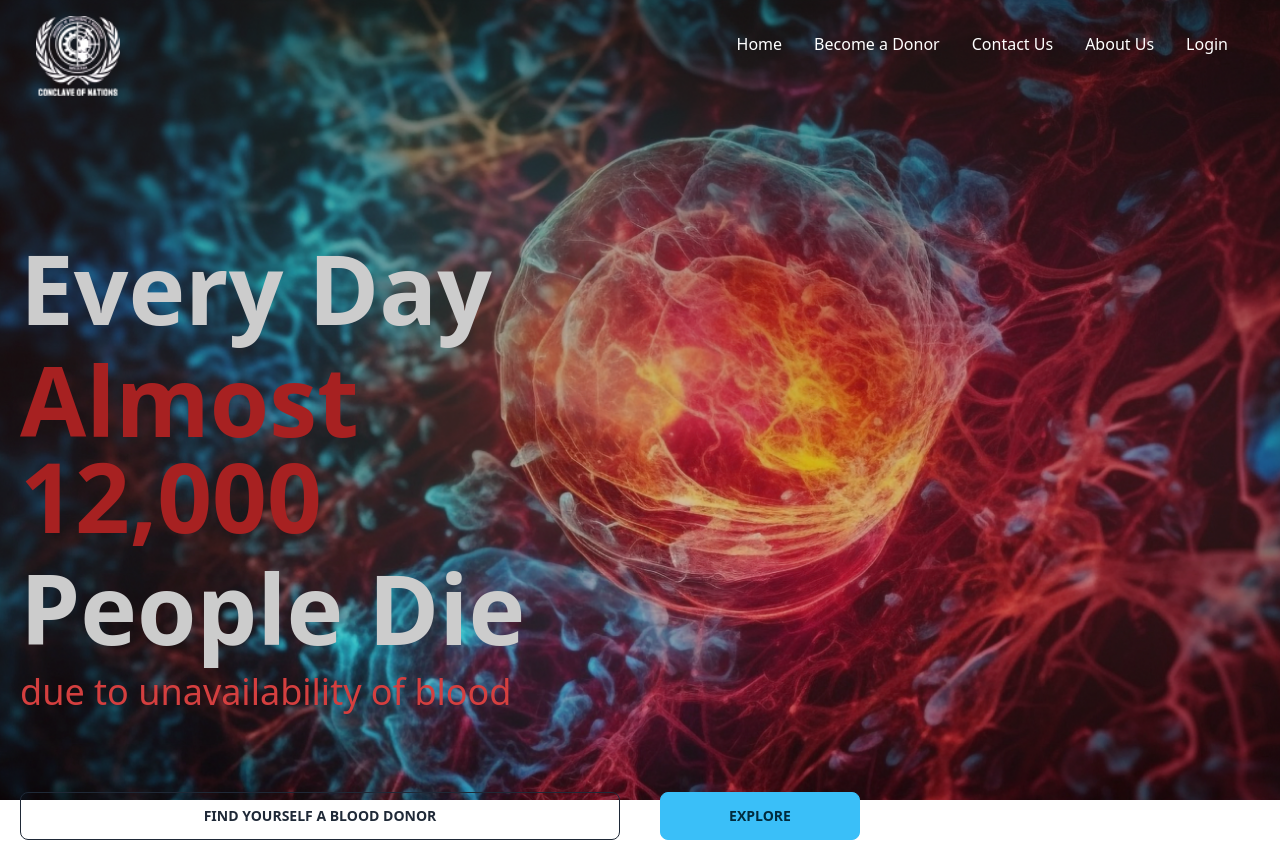
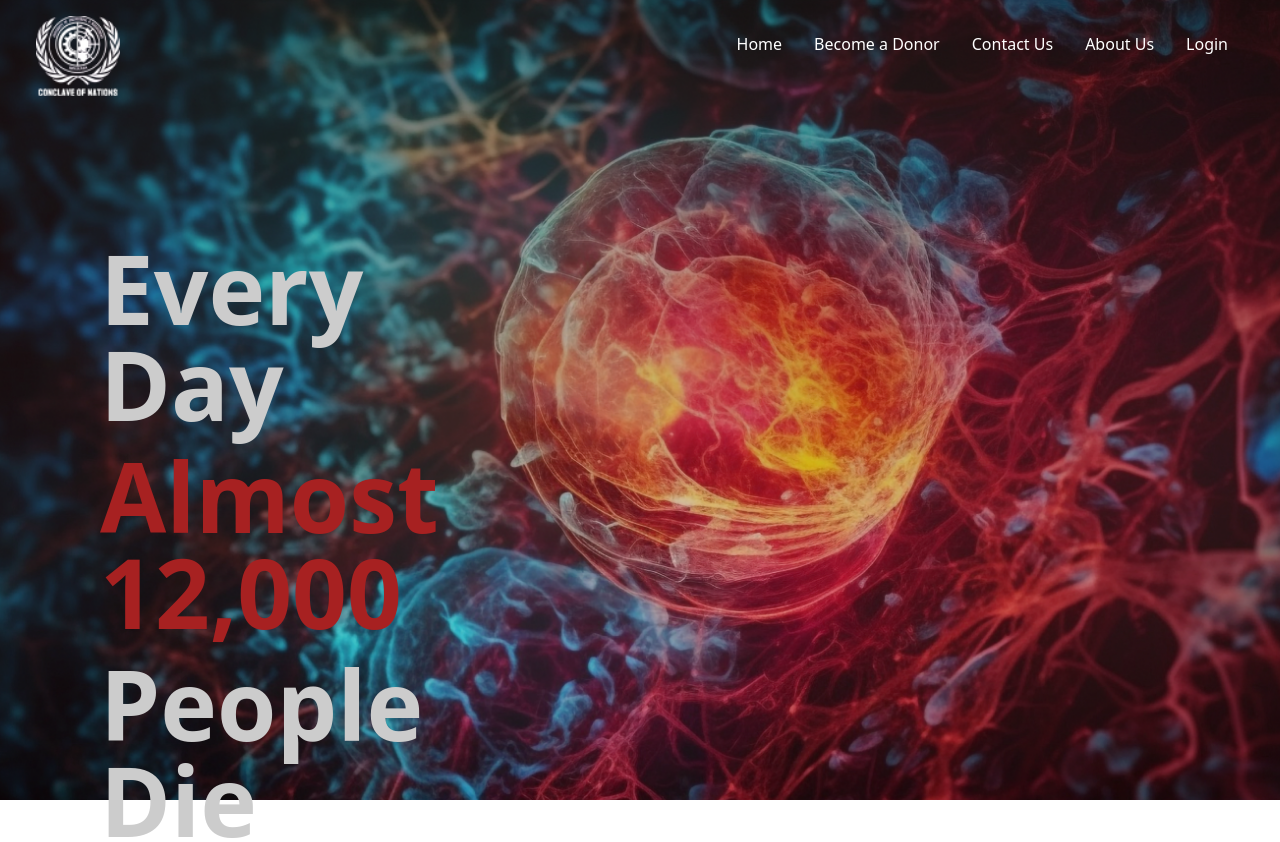
Before and after one commit to prabuddha03/doctor_H4B, a React (Vite) app: page / in a window 1280 px wide. Shown: the top 842 px of the page. Built offline with nearby package versions, Linux system fonts and the light colour scheme.

Commit message:
small fix

```diff
--- a/src/components/Hero.jsx
+++ b/src/components/Hero.jsx
@@ -5,7 +5,7 @@ const Hero = () => {
   return (
     <div className="w-full p-16 px-5">
     <div className="max-w-[1640px] mx-auto grid md:grid-cols-2">
-     <div className="flex flex-col justify-center">
+     <div className="flex flex-col justify-center px-20">
        <p className="text-8xl font-bold pt-20 text-[#cccccc]">Every Day</p>
        <p className="text-8xl font-bold pt-4 text-[#a72121]">Almost 12,000</p>
        <p className="text-8xl font-bold pt-4 text-[#cccccc]">People Die</p>
--- a/src/pages/Home.jsx
+++ b/src/pages/Home.jsx
@@ -17,6 +17,10 @@ const Home = () => {
     <Hero />
     </div>
 
+    <div className=''>
+
+    </div>
+
     </div>
   )
 }
```
